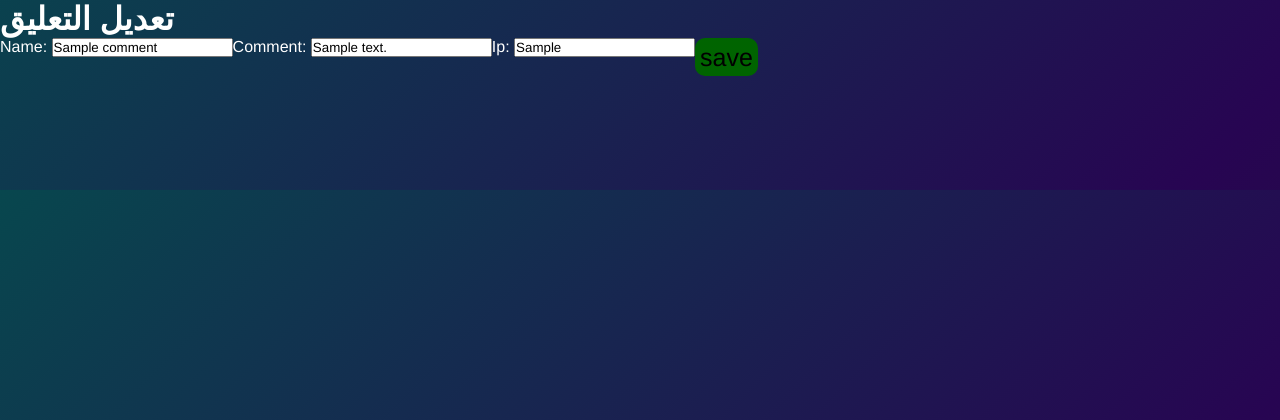
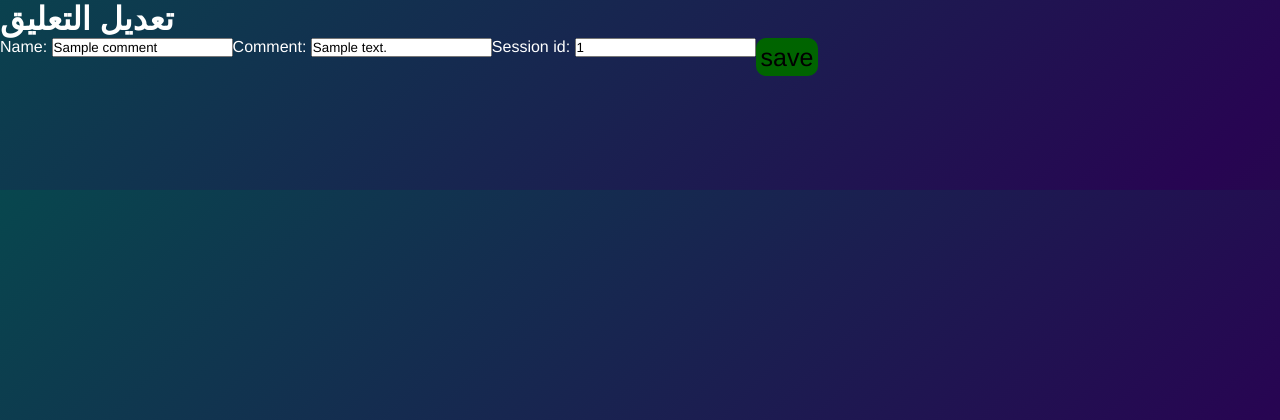
Before and after one commit to Amenhamed/profile, a Django app: page /update/1 in a window 1280 px wide. Shown: the top 420 px of the page. Run offline with Django 5.2, Linux system fonts and the light colour scheme; tables that the repository leaves empty hold one stand-in row (values such as "Sample post").

Commit message:
fixed comment

```diff
--- a/blog/models.py
+++ b/blog/models.py
@@ -1,11 +1,12 @@
 from django.db import models
+from django.contrib.auth.models import User
 class comment (models.Model):
-    name = models.CharField(max_length=20 , null=True)
-    comment = models.CharField(null=True)
-    ip =models.GenericIPAddressField(null=True)
-    created_at =models.DateTimeField(auto_now_add=True)
+    name = models.CharField(max_length=50)  # اسم الزائر
+    comment = models.CharField()
+    session_id = models.CharField(max_length=40)  # معرّف الزائر
+    created_at = models.DateTimeField(auto_now_add=True)
     def __str__(self):
-        return self.comment
+        return f"{self.name}: {self.comment[:20]}"
 class message (models.Model):
     username= models.CharField(max_length=20 , null=True)
     email = models.EmailField(null=True)
--- a/blog/views.py
+++ b/blog/views.py
@@ -3,14 +3,23 @@ from.models import comment , message , posts
 from.forms import CommentForm
 # Create your views here.
 def first (request):
+        # إنشاء session إذا لم يكن موجود
+    if not request.session.session_key:
+        request.session.create()
+    session_id = request.session.session_key
     if request.method =='POST':
         N=request.POST.get('name')
         C=request.POST.get('comment')
-        ip =request.META.get('REMOTE_ADDR') # bech man3awdouch ta3li9at
-        if not comment.objects.filter(ip=ip).exists():
-            data = comment( name = N , comment = C , ip=ip)
+        if not comment.objects.filter(ip=session_id).exists():
+            data = comment( name = N , comment = C , ip=session_id)
             data.save()
             return redirect('home') # type: ignore
+        else:
+            # إذا حاول الزائر إضافة تعليق ثاني
+            return render(request, 'work.html', {
+                'CT': comment.objects.all(),
+                'error': "you alreday whriting comment"
+            })
     return render(request , 'work.html'  , {'CT':comment.objects.all()} )
 def contact (request):
     if request.method == 'POST':
--- a/templates/delate.html
+++ b/templates/delate.html
@@ -8,12 +8,13 @@
 </head>
 <body>
     <h1>ARE YOU SUCHER YOU WANT RMOVE </h1>
-
+{% if c.session_id == request.session.session_key %}
     <form method="POST" enctype="multipart/form-data">
         {% csrf_token %}
 
         <BUtton type="submit">YES</BUtton>
         <BUtton type="button" ><a href="/">NO</a></BUtton>
     </form>
+{% endif %}
 </body>
 </html>
--- a/templates/update.html
+++ b/templates/update.html
@@ -8,14 +8,13 @@
 </head>
 <body>
     <h1>تعديل التعليق</h1>
-
+{% if c.session_id == request.session.session_key %}
     <form method="POST" enctype="multipart/form-data" >
         {% csrf_token %}
         {{ form }}
 
-
-
         <input type="submit" value="save" id="s">
+{% endif %}
     </form>
 </body>
 </html>
```
